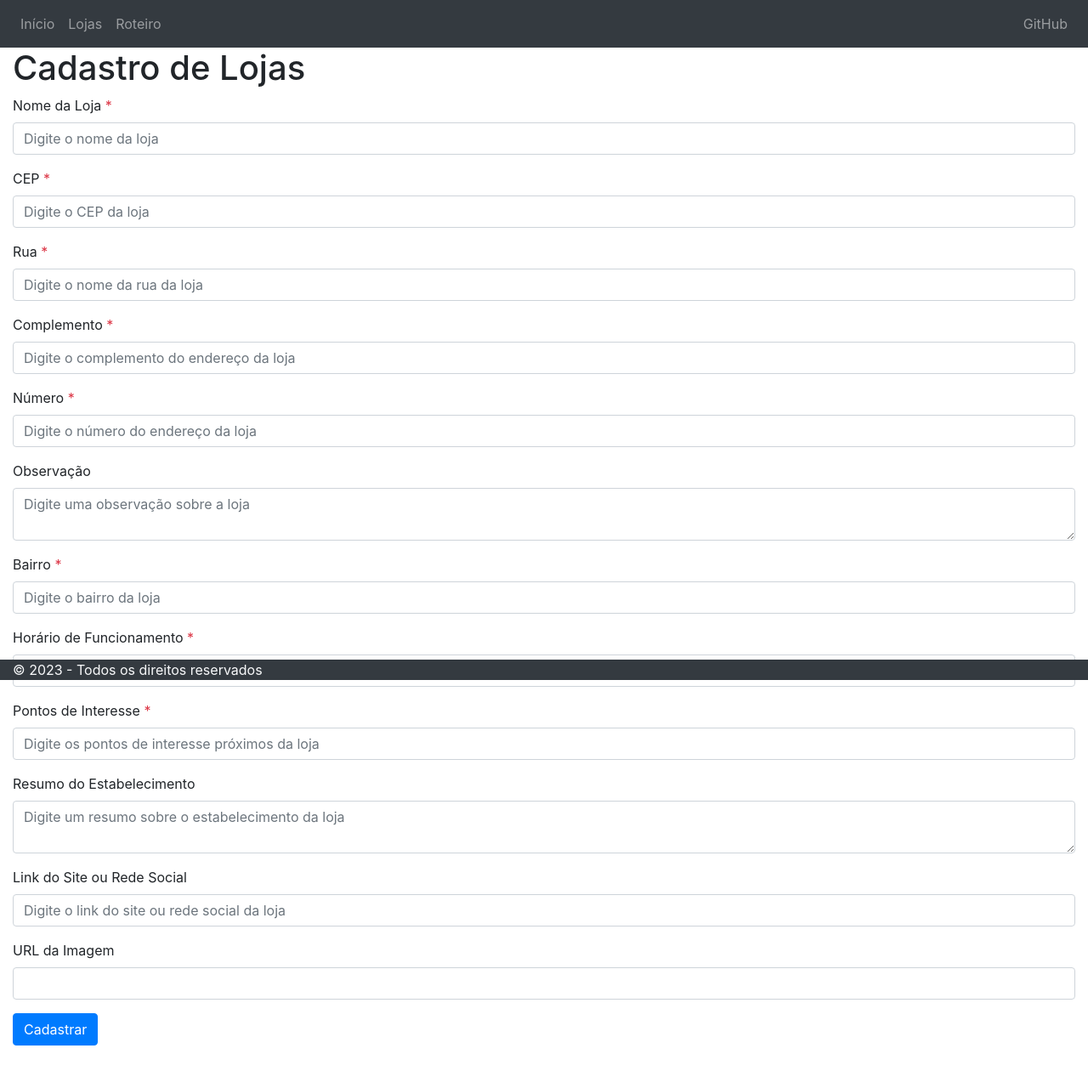
After one commit to Projeto-PI-Capao-Redondo/pi_1, a Flask app: page /lojas/cadastrar in a window 1280 px wide. The commit adds this page. Shown: the whole page at 85% size. Run offline with Flask 3, Linux system fonts and the light colour scheme; some libraries are stand-ins or nearby versions.

Commit message:
ajustes de projeto

```diff
--- a/app.py
+++ b/app.py
@@ -8,11 +8,13 @@ passo a passo:
 3 - pip install pydantic
 
 """
-
+from datetime import datetime
 from conect_mysql import conecta_mysql
-from flask import Flask, request, jsonify, render_template
+from flask import Flask, request, jsonify, render_template, redirect, flash, url_for
 from flask_pydantic_spec import FlaskPydanticSpec, Request
 from pydantic import BaseModel
+from formulario_lojas import LojasForm
+from flask_wtf.csrf import CSRFProtect
 
 class LojasSchema(BaseModel):
     """ Lojas para o backend """
@@ -36,17 +38,62 @@ cursor = conectando.cursor()
 
 
 server = Flask(__name__)
+server.config['SECRET_KEY'] = 'teste'
+csrf = CSRFProtect(server)
 spec = FlaskPydanticSpec('Flask', title='Explicação API - Projeto PI 1')
 spec.register(server)
 
-
 @server.get('/')
 def index():
-    return render_template('index.html')
+    now = datetime.now()
+    return render_template('index.html', active='index', now=now)
+
+@server.route('/lojas', methods=['GET'])
+def lojas():
+    now = datetime.now()
+    cursor.execute('SELECT * FROM lojas')
+    lojas = cursor.fetchall()
+    return render_template('lojas.html', active='lojas', now=now, lojas=lojas)
+
+@server.route('/lojas/cadastrar', methods=['GET', 'POST'])
+def cadastrar_loja():
+    now = datetime.now()
+    form = LojasForm(request.form)
+
+    if request.method == 'POST':
+        nome_loja = request.form['nome_loja']
+        cep = request.form['cep'].replace('-', '')
+        rua = request.form['rua']
+        complemento = request.form['complemento']
+        numero = request.form['numero']
+        observacao = request.form['observacao']
+        bairro = request.form['bairro']
+        horario_funcionamento = request.form['horario_funcionamento']
+        pontos_interesse = request.form['pontos_interesse']
+        resumo_estabelecimento = request.form['resumo_estabelecimento']
+        link_site_rede_social = request.form['link_site_rede_social']
+        imagem = request.form['imagem']
+
+        # Verifica se a loja já existe no banco de dados
+        cursor.execute('SELECT id FROM lojas WHERE nome_loja = %s OR cep = %s', (nome_loja, cep))
+        resultado = cursor.fetchone()
+        if resultado:
+            flash('Loja já cadastrada', 'danger')
+            return redirect(url_for('lojas'))
+        else:
+            inserir_loja(nome_loja, cep, rua, complemento, numero, bairro, horario_funcionamento, pontos_interesse, observacao,
+                resumo_estabelecimento, link_site_rede_social, imagem)
+            flash('Loja cadastrada com sucesso!', 'success')
+            return redirect(url_for('lojas'))
+    return render_template('cadastrar_loja.html', active='cadastrar_loja', now=now, form=form)
 
 
+@server.get('/roteiro')
+def roteiro():
+    now = datetime.now()
+    return render_template('roteiro.html', active='roteiro', now=now)
 
-@server.get('/lojas')  # Rota, endpoint, recurso ...
+
 def listar_lojas():
     """Retorna todas as Pessoas da base de dados."""
     cursor.execute('SELECT * FROM lojas')
@@ -60,42 +107,41 @@ def listar_lojas():
     return jsonify(json)
 
 
+def inserir_loja(nome_loja, cep, rua, complemento, numero, bairro, horario_funcionamento, pontos_interesse, observacao="Sem Informação",
+                resumo_estabelecimento="Sem Informação", link_site_rede_social="Sem Informação", imagem="Sem Informação"):
+    """Insere uma Loja no banco de dados e confere se já existe com mysql."""
 
-@server.post('/lojas')
+    # Insere a loja no banco de dados
+    cursor.execute('INSERT INTO lojas (nome_loja, cep, rua, complemento, numero, observacao, bairro, \
+        horario_funcionamento, pontos_interesse, resumo_estabelecimento, link_site_rede_social, imagem) \
+        VALUES (%s, %s, %s, %s, %s, %s, %s, %s, %s, %s, %s, %s)', (nome_loja, cep, rua, complemento, numero, \
+        observacao, bairro, horario_funcionamento, pontos_interesse, resumo_estabelecimento, \
+        link_site_rede_social, imagem))
+    conectando.commit()
+
+    # Retorna a mensagem de sucesso
+    return {'mensagem': 'Loja cadastrada com sucesso'}, 201
+
+
 @spec.validate(
     body=Request(LojasSchema)
 )
-def inserir_loja():
-    """Insere uma Pessoa no banco de dados."""
-    body = request.context.body.dict()
-    cursor.execute('INSERT INTO lojas (id, nome_loja, cep, rua, complemento, numero, observacao, bairro, \
-        horario_funcionamento, pontos_interesse, resumo_estabelecimento, link_site_rede_social, imagem) \
-        VALUES (%s, %s, %s, %s, %s, %s, %s, %s, %s, %s, %s, %s, %s)', (body['id'], body['nome_loja'], body['cep'], \
-        body['rua'], body['complemento'], body['numero'], body['observacao'], body['bairro'], \
-        body['horario_funcionamento'], body['pontos_interesse'], body['resumo_estabelecimento'], \
-        body['link_site_rede_social'], body['imagem']))
+def alterar_loja(request: Request, id: int):
+    """Altera uma Pessoa no banco de dados."""
+    body = request.body.dict()
+    cursor.execute('UPDATE lojas SET nome_loja=%s, cep=%s, rua=%s, complemento=%s, numero=%s, observacao=%s, \
+        bairro=%s, horario_funcionamento=%s, pontos_interesse=%s, resumo_estabelecimento=%s, \
+        link_site_rede_social=%s, imagem=%s WHERE id=%s', (body['nome_loja'], body['cep'], body['rua'], \
+        body['complemento'], body['numero'], body['observacao'], body['bairro'], body['horario_funcionamento'], \
+        body['pontos_interesse'], body['resumo_estabelecimento'], body['link_site_rede_social'], \
+        body['imagem'], id))
     conectando.commit()
+    # Retorna a mensagem de sucesso
+    return {'mensagem': f'Loja com id {id} alterada com sucesso'}, 200
 
-
-@server.put('/pessoas/<int:id>')
-@spec.validate(
-    body=Request(LojasSchema)
-)
-def alterar_loja(id):
-    """Altera uma Pessoa no banco de dados."""
-    body = request.context.body.dict()
-    cursor.execute('UPDATE lojas SET nome_loja = %s, cep = %s, rua = %s, complemento = %s, numero = %s, \
-        observacao = %s, bairro = %s, horario_funcionamento = %s, pontos_interesse = %s, resumo_estabelecimento = %s, \
-        link_site_rede_social = %s, imagem = %s WHERE id = %s', (body['nome_loja'], body['cep'], body['rua'], \
-        body['complemento'], body['numero'], body['observacao'], body['bairro'], \
-        body['horario_funcionamento'], body['pontos_interesse'], body['resumo_estabelecimento'], \
-        body['link_site_rede_social'], body['imagem'], id))
-    conectando.commit()
-    return "Loja alterada com sucesso!"
-
-@server.delete('/pessoas/<int:id>')
-def deletar_loja(id):
-    """Remove uma Pessoa do banco de dados."""
+@server.route('/lojas/excluir_loja', methods=['DELETE'])
+def excluir_loja(id):
+    """Remove uma loja do banco de dados."""
     cursor.execute('DELETE FROM lojas WHERE id = %s', (id,))
     conectando.commit()
     return "Loja removida com sucesso!"
--- a/pyproject.toml
+++ b/pyproject.toml
@@ -13,6 +13,7 @@ flask-pydantic-spec = "^0.4.5"
 pydantic = "^1.10.7"
 mysql-connector-python = "^8.0.33"
 python-dotenv = "^1.0.0"
+flask-wtf = "^1.1.1"
 
 
 [build-system]
--- /dev/null
+++ b/templates/base.html
@@ -0,0 +1,17 @@
+<!DOCTYPE html>
+<html lang="en">
+<head>
+  <meta charset="UTF-8">
+  <link rel="stylesheet" href="https://stackpath.bootstrapcdn.com/bootstrap/4.3.1/css/bootstrap.min.css" crossorigin="anonymous">
+  <link rel="stylesheet" href="https://cdnjs.cloudflare.com/ajax/libs/font-awesome/5.15.3/css/fontawesome.min.css" crossorigin="anonymous" referrerpolicy="no-referrer" />
+</head>
+<body>
+  {% include "navbar.html" %}
+  <div class="container-fluid">
+    {% block content %}{% endblock %}
+  </div>
+  <script src="https://code.jquery.com/jquery-3.6.0.min.js" crossorigin="anonymous"> </script>
+  <script src="https://stackpath.bootstrapcdn.com/bootstrap/4.3.1/js/bootstrap.min.js" crossorigin="anonymous"></script>
+  {% include "bottombar.html" %}
+</body>
+</html>
--- /dev/null
+++ b/templates/bottombar.html
@@ -0,0 +1,9 @@
+<footer class="bottom-bar fixed-bottom bg-dark">
+    <div class="container-fluid">
+      <div class="row justify-content-between align-items-center">
+        <div class="col-6">
+          <span class="text-light">&copy; {{ now.year }} - Todos os direitos reservados</span>
+        </div>
+      </div>
+    </div>
+  </footer>
--- /dev/null
+++ b/templates/cadastrar_loja.html
@@ -0,0 +1,96 @@
+{% extends "base.html" %}
+
+{% block content %}
+<h1>Cadastro de Lojas</h1>
+
+<form method="POST" action="/lojas/cadastrar" enctype="multipart/form-data" style="margin-bottom: 50px">
+  <div class="form-group">
+    {{ form.csrf_token }}
+    {{ form.nome_loja.label(class_='form-label') }}
+    <span class="text-danger">*</span>
+    {{ form.nome_loja(class_='form-control', placeholder='Digite o nome da loja', required='required', maxlength=100) }}
+    <span class="counter"></span>
+  </div>
+
+  <div class="form-group">
+    {{ form.cep.label(class_='form-label') }}
+    <span class="text-danger">*</span>
+    {{ form.cep(class_='form-control', placeholder='Digite o CEP da loja', required='required', maxlength=9) }}
+    <span class="counter"></span>
+    {% if form.cep.errors %}
+    <div class="invalid-feedback">
+        {% for error in form.cep.errors %}
+        <span>{{ error }}</span>
+        {% endfor %}
+    </div>
+    {% endif %}
+  </div>
+
+  <div class="form-group">
+    {{ form.rua.label(class_='form-label') }}
+    <span class="text-danger">*</span>
+    {{ form.rua(id='rua', class_='form-control', placeholder='Digite o nome da rua da loja', required='required', maxlength=100) }}
+    <span class="counter"></span>
+  </div>
+
+  <div class="form-group">
+    {{ form.complemento.label(class_='form-label') }}
+    <span class="text-danger">*</span>
+    {{ form.complemento(class_='form-control', placeholder='Digite o complemento do endereço da loja', required='required', maxlength=75) }}
+    <span class="counter"></span>
+  </div>
+
+  <div class="form-group">
+    {{ form.numero.label(class_='form-label') }}
+    <span class="text-danger">*</span>
+    {{ form.numero(class_='form-control', placeholder='Digite o número do endereço da loja', required='required') }}
+  </div>
+
+  <div class="form-group">
+    {{ form.observacao.label(class_='form-label') }}
+    {{ form.observacao(class_='form-control', placeholder='Digite uma observação sobre a loja', maxlength=250) }}
+    <span class="counter"></span>
+  </div>
+
+  <div class="form-group">
+    {{ form.bairro.label(class_='form-label') }}
+    <span class="text-danger">*</span>
+    {{ form.bairro(id='bairro', class_='form-control', placeholder='Digite o bairro da loja', required='required', maxlength=100) }}
+    <span class="counter"></span>
+  </div>
+
+  <div class="form-group">
+    {{ form.horario_funcionamento.label(class_='form-label') }}
+    <span class="text-danger">*</span>
+    {{ form.horario_funcionamento(class_='form-control', placeholder='Digite o horário de funcionamento da loja', maxlength=150, required='required') }}
+    <span class="counter"></span>
+  </div>
+
+  <div class="form-group">
+    {{ form.pontos_interesse.label(class_='form-label') }}
+    <span class="text-danger">*</span>
+    {{ form.pontos_interesse(class_='form-control', placeholder='Digite os pontos de interesse próximos da loja', maxlength=250, required='required') }}
+    <span class="counter"></span>
+  </div>
+
+  <div class="form-group">
+    {{ form.resumo_estabelecimento.label(class_='form-label') }}
+    {{ form.resumo_estabelecimento(class_='form-control', placeholder='Digite um resumo sobre o estabelecimento da loja', maxlength=500) }}
+    <span class="counter"></span>
+  </div>
+
+  <div class="form-group">
+    {{ form.link_site_rede_social.label(class_='form-label') }}
+    {{ form.link_site_rede_social(class_='form-control', placeholder='Digite o link do site ou rede social da loja', maxlength=150) }}
+    <span class="counter"></span>
+  </div>
+
+  <div class="form-group">
+    {{ form.imagem.label(class_='form-label', maxlength=150) }}
+    <span class="counter"></span>
+    {{ form.imagem(class_='form-control') }}
+  </div>
+
+  <button type="submit" class="btn btn-primary">Cadastrar</button>
+</form>
+{% endblock %}
--- /dev/null
+++ b/templates/navbar.html
@@ -0,0 +1,25 @@
+<nav class="navbar navbar-expand-md navbar-dark bg-dark">
+    <button class="navbar-toggler" type="button" data-toggle="collapse" data-target="#navbarNav" aria-controls="navbarNav" aria-expanded="false" aria-label="Toggle navigation">
+      <span class="navbar-toggler-icon"></span>
+    </button>
+    <div class="collapse navbar-collapse" id="navbarNav">
+      <ul class="navbar-nav">
+        <li class="nav-item {% if active == 'inicio' %}active{% endif %}">
+          <a class="nav-link" href="/">Início</a>
+        </li>
+        <li class="nav-item {% if active == 'lojas' %}active{% endif %}">
+          <a class="nav-link" href="/lojas">Lojas</a>
+        </li>
+        <li class="nav-item {% if active == 'roteiro' %}active{% endif %}">
+          <a class="nav-link" href="/roteiro">Roteiro</a>
+        </li>
+      </ul>
+      <ul class="navbar-nav ml-auto">
+        <li class="nav-item">
+            <a class="nav-link" href="https://github.com/Projeto-PI-Capao-Redondo/pi_1" target="_blank">
+                <span">GitHub</span>
+              </a>
+        </li>
+      </ul>
+    </div>
+  </nav>
```
Also changed, not shown: formulario_lojas.py (added, +25 -0 lines), templates/index.html (+35 -22 lines), templates/lojas.html (+48 -9 lines), templates/roteiro.html (+7 -9 lines), 1 other file.
